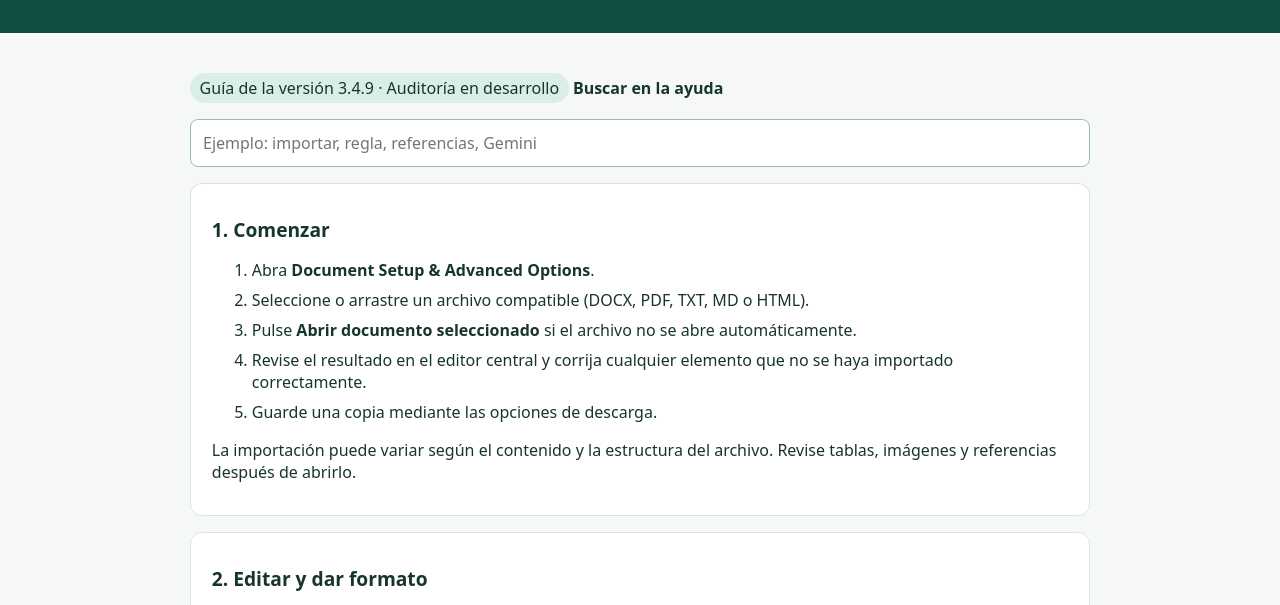
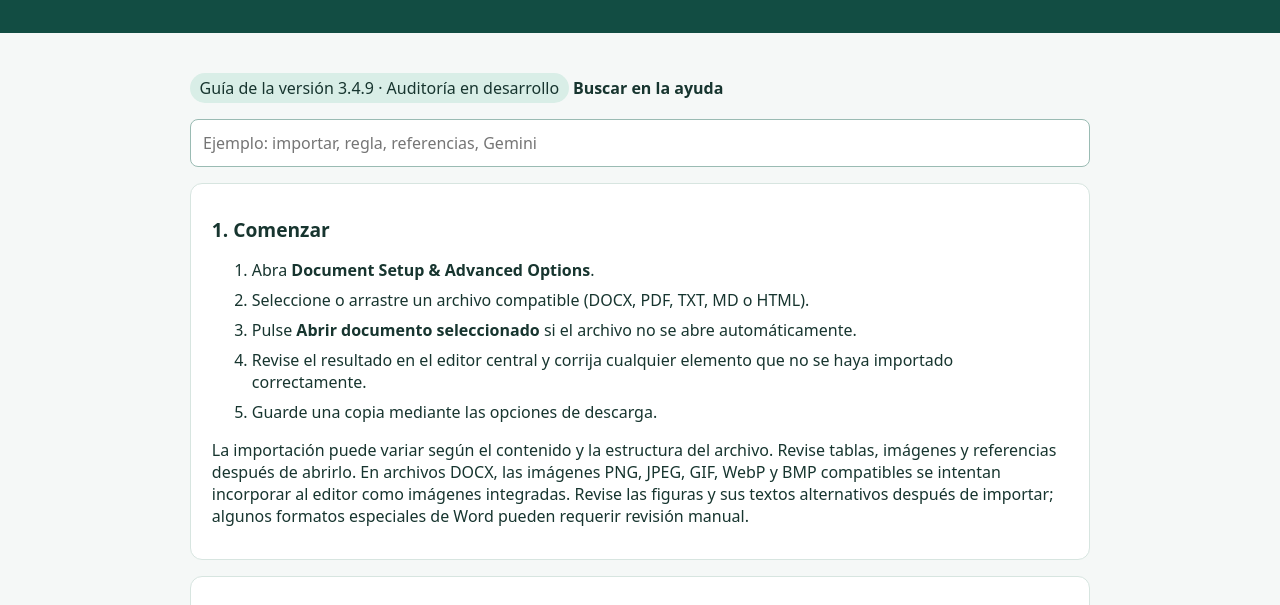
Before and after one commit to eagarcia77/estiloAPA, a plain HTML site: page help.html in a window 1280 px wide. Shown: the part 154-759 px from the top of the page. Drawn offline with Linux system fonts and the light colour scheme.

Commit message:
docs: explain DOCX embedded image import and unsupported media limitations

```diff
--- a/help.html
+++ b/help.html
@@ -5,7 +5,7 @@
 <p class="tag">Guía de la versión 3.4.9 · Auditoría en desarrollo</p>
 <label for="search"><strong>Buscar en la ayuda</strong></label><input id="search" type="search" placeholder="Ejemplo: importar, regla, referencias, Gemini">
 <p id="results" role="status" aria-live="polite"></p>
-<section><h2>1. Comenzar</h2><ol><li>Abra <strong>Document Setup &amp; Advanced Options</strong>.</li><li>Seleccione o arrastre un archivo compatible (DOCX, PDF, TXT, MD o HTML).</li><li>Pulse <strong>Abrir documento seleccionado</strong> si el archivo no se abre automáticamente.</li><li>Revise el resultado en el editor central y corrija cualquier elemento que no se haya importado correctamente.</li><li>Guarde una copia mediante las opciones de descarga.</li></ol><p>La importación puede variar según el contenido y la estructura del archivo. Revise tablas, imágenes y referencias después de abrirlo.</p></section>
+<section><h2>1. Comenzar</h2><ol><li>Abra <strong>Document Setup &amp; Advanced Options</strong>.</li><li>Seleccione o arrastre un archivo compatible (DOCX, PDF, TXT, MD o HTML).</li><li>Pulse <strong>Abrir documento seleccionado</strong> si el archivo no se abre automáticamente.</li><li>Revise el resultado en el editor central y corrija cualquier elemento que no se haya importado correctamente.</li><li>Guarde una copia mediante las opciones de descarga.</li></ol><p>La importación puede variar según el contenido y la estructura del archivo. Revise tablas, imágenes y referencias después de abrirlo. En archivos DOCX, las imágenes PNG, JPEG, GIF, WebP y BMP compatibles se intentan incorporar al editor como imágenes integradas. Revise las figuras y sus textos alternativos después de importar; algunos formatos especiales de Word pueden requerir revisión manual.</p></section>
 <section><h2>2. Editar y dar formato</h2><details open><summary>Editor y herramientas de Word</summary><p>Haga clic dentro de la hoja para modificar el texto. Utilice la cinta de herramientas disponible para títulos, párrafos, alineación, listas y tablas. Los controles disponibles pueden variar según la selección.</p></details><details><summary>Aplicar APA 7</summary><p>En las opciones avanzadas, revise la fuente, sangrías y demás preferencias. Use <strong>Reapply APA 7</strong> para volver a aplicar el formato. Antes de hacerlo, guarde una copia si realizó cambios manuales importantes.</p></details><details><summary>Reglas y sangrías</summary><p>La regla horizontal ayuda a visualizar los márgenes y ajustar sangrías. Permanece al inicio del área del documento y se desplaza con el contenido para no cubrir los párrafos al bajar por el texto. Si la regla no coincide con los bordes de la hoja, compruebe el zoom y el ancho de la ventana. La alineación se encuentra en proceso de validación.</p></details></section>
 <section><h2>3. Revisar el documento</h2><details open><summary>Citas, referencias y tablas APA 7</summary><p>Abra <strong>APA 7 Review &amp; Report</strong> y ejecute la revisión. El resultado es orientativo: compruebe las citas, las fuentes originales, las tablas, las figuras y la correspondencia entre citas y referencias. No suponga que una puntuación equivale a cumplimiento total.</p></details><details><summary>Accesibilidad</summary><p>Use el comprobador de accesibilidad cuando esté disponible. Revise textos alternativos de imágenes, encabezados y estructura de tablas. Las comprobaciones automáticas no sustituyen una revisión manual.</p></details><details><summary>Asistente IA Gemini</summary><p>Gemini es opcional. Seleccione el tipo de revisión y el contenido que desea enviar; lea y marque el consentimiento antes de solicitar sugerencias. Las sugerencias deben revisarse manualmente. La conexión segura por usuario está pendiente de activación y puede requerir una clave temporal del servidor. Nunca escriba una clave API de Google en la aplicación.</p></details></section>
 <section><h2>4. Exportar y solucionar problemas</h2><details open><summary>Descargar Word o HTML</summary><p>Utilice <strong>Download DOCX</strong> o <strong>Download HTML</strong>. Abra el archivo descargado para comprobar saltos de página, tablas, imágenes y sangrías antes de entregarlo.</p></details><details><summary>El documento no abre o perdió formato</summary><p>Compruebe que el archivo no esté dañado y que su extensión sea compatible. Intente importar una copia. Si el problema persiste, anote el tipo de archivo y el paso donde ocurre; evite compartir documentos con datos confidenciales.</p></details><details><summary>Gemini muestra un error 502</summary><p>Un error 502 suele indicar un problema de comunicación con el servidor. Espere e inténtelo nuevamente; si continúa, el administrador debe revisar el despliegue del servicio Cloudflare y sus registros.</p></details></section>
```
